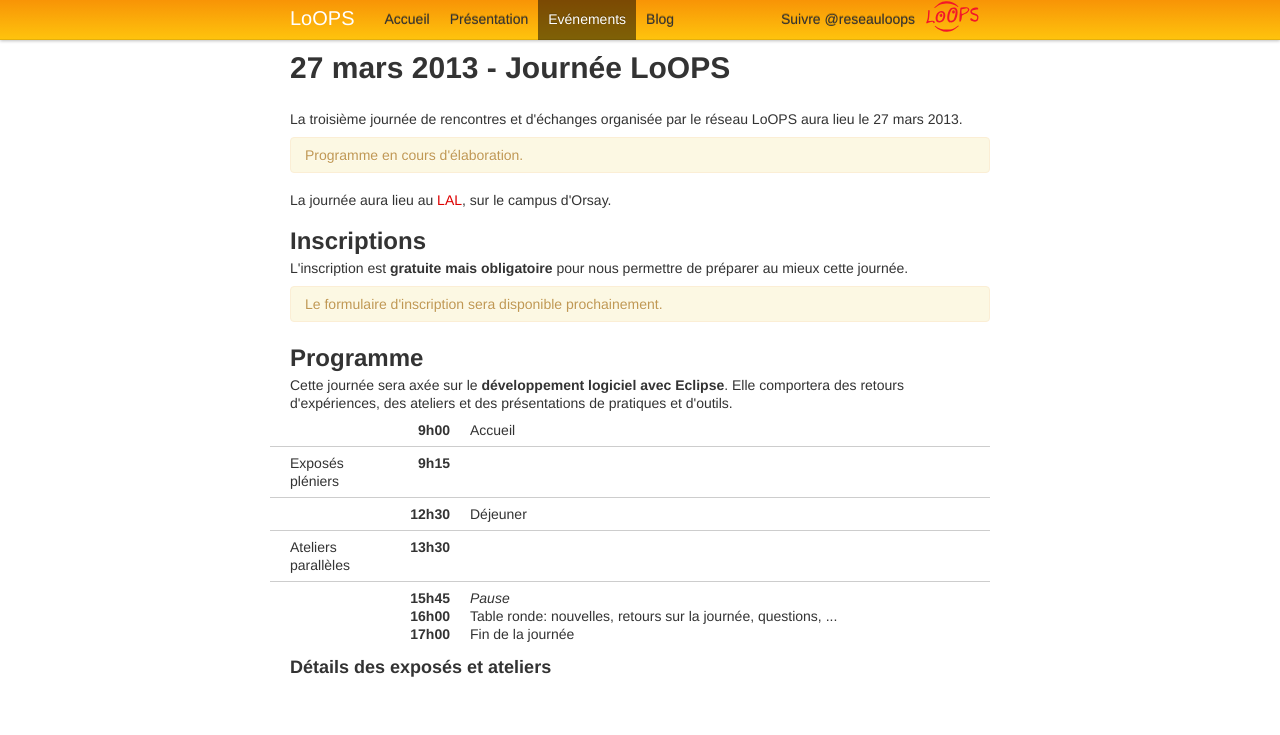
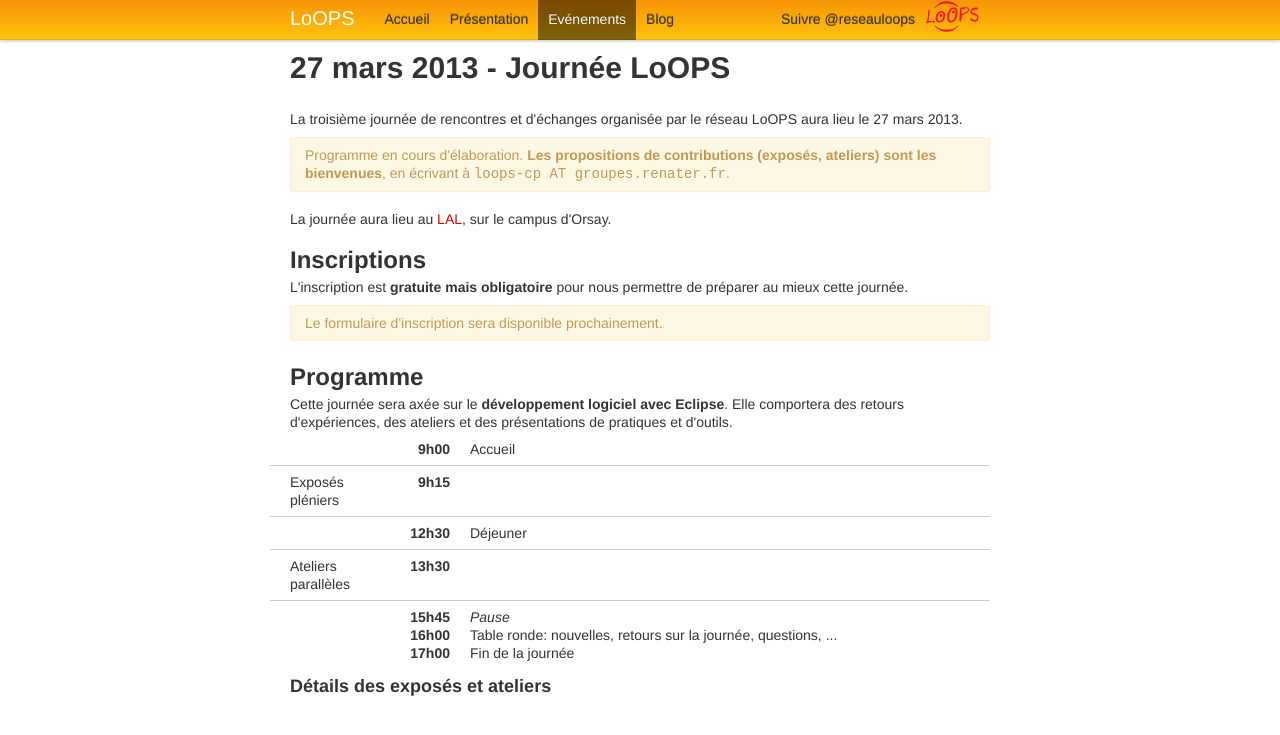
Before and after one commit to reseau-loops/reseau-loops.github.com, a Jekyll site: the page built from journee_2013_03.html, in a window 1280 px wide. Shown: the top 735 px of the page. Built offline with Jekyll 4.4.1, drawn with Linux system fonts in a browser that asks for light colours; Markdown is read by kramdown in place of the engine named in the settings; comment, search, counter and statistics services are not loaded.

Commit message:
ajout appel a propositions

```diff
--- a/journee_2013_03.html
+++ b/journee_2013_03.html
@@ -11,6 +11,8 @@ par le réseau LoOPS aura lieu le 27 mars 2013.
 
 <p class="alert alert-warning">
 Programme en cours d'élaboration.
+<strong>Les propositions de contributions (exposés, ateliers) sont les bienvenues</strong>,
+en écrivant à <tt>loops-cp AT groupes.renater.fr</tt>.
 </p>
 <p>La journée aura lieu au
  <a href="http://www.lal.in2p3.fr/spip.php?rubrique257">LAL</a>,
```
